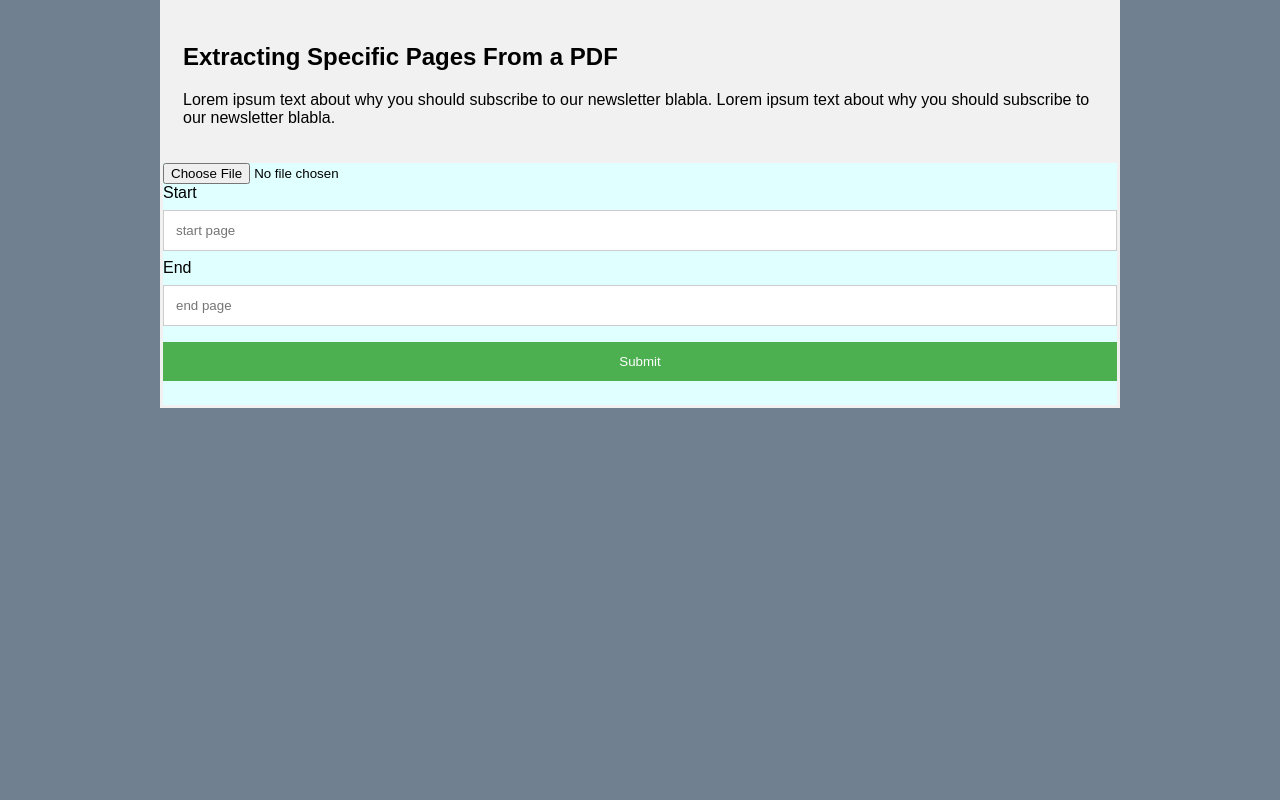
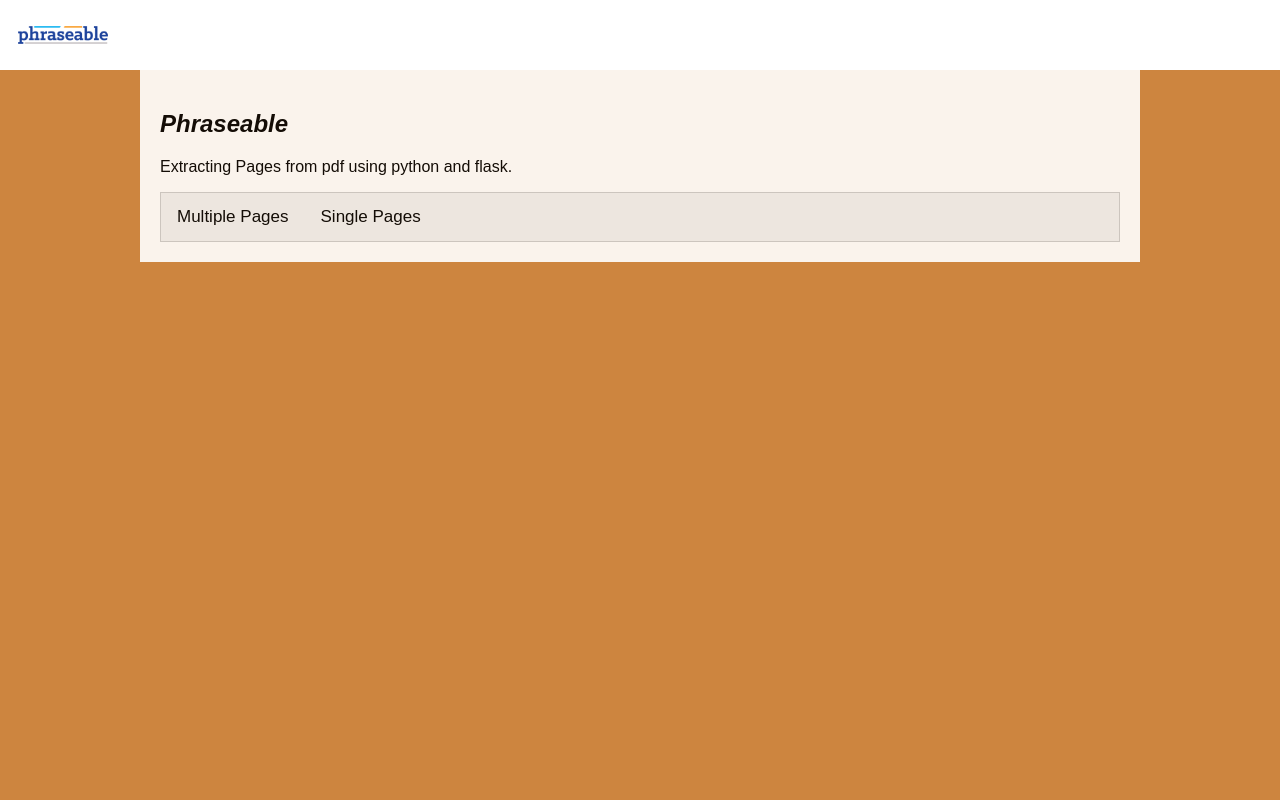
Before and after one commit to akbatra567/Phraseable, a Flask app: page / in a window 1280 px wide. Run offline with Flask 2, Linux system fonts and the light colour scheme.

Commit message:
Extract All pages in a zip form

```diff
--- a/main.py
+++ b/main.py
@@ -1,17 +1,18 @@
 from flask import Flask, render_template, request, send_file
 import PyPDF2
 import os.path
+import zipfile36 as zipfile
 
 app = Flask(__name__)
 
 
 @app.route('/')
-def home():
+def index():
     return render_template('index.html', isFileSubmitted=False)
 
 
-@app.route('/uploader', methods=['GET', 'POST'])
-def upload_file():
+@app.route('/multi', methods=['GET', 'POST'])
+def multi_file():
     if request.method == 'POST':
         file = request.files['file']
         start = int(request.form['start'])
@@ -23,21 +24,46 @@ def upload_file():
         if extension == ".pdf":
             # pdf writer object
             pdf_writer = PyPDF2.PdfFileWriter()
-
             # pdf reader object
-            pdfReader = PyPDF2.PdfFileReader(file)
+            pdf_reader = PyPDF2.PdfFileReader(file)
             start = start - 1
             end = end
             for i in range(start, end):
-                # pdfReader.getPage(i)
-                pdf_writer.addPage(pdfReader.getPage(i))
+                pdf_writer.addPage(pdf_reader.getPage(i))
 
-            newFile = filename + '_extracted' + extension
-
+            newFile = "static/data/" + filename + '_extracted' + extension
             with open(newFile, 'wb') as fh:
                 pdf_writer.write(fh)
+            return render_template('index.html', isFileSubmitted=True, fileName=newFile)
 
-            return render_template('index.html', isFileSubmitted=True, fileName=newFile)
+        return render_template('index.html', isFileSubmitted=False, error='File not pdf')
+
+
+@app.route('/single', methods=['GET', 'POST'])
+def single_file():
+    if request.method == 'POST':
+        pdf = request.files['pdf']
+        name = os.path.splitext(pdf.filename)[0]
+        extension_file = os.path.splitext(pdf.filename)[1]
+
+        if extension_file == ".pdf":
+            zipp = name + ".zip"
+            zipobj = zipfile.ZipFile(zipp, 'w')
+            # pdf reader object
+            pdfreader = PyPDF2.PdfFileReader(pdf)
+            last = pdfreader.getNumPages()
+            for count in range(0, last):
+                # pdf writer object
+                pdfwriter = PyPDF2.PdfFileWriter()
+                pdfwriter.addPage(pdfreader.getPage(count))
+                newfiles = "static/data/" + name + str(count) + ".pdf"
+                with open(newfiles, 'wb') as filehead:
+                    pdfwriter.write(filehead)
+                zipobj.write(newfiles)
+
+            zipobj.close()
+
+            return render_template('index.html', isFileSubmitted=True, fileName=zipp)
 
         return render_template('index.html', isFileSubmitted=False, error='File not pdf')
 
@@ -45,9 +71,9 @@ def upload_file():
 @app.route('/download', methods=['GET', 'POST'])
 def download():
     if request.method == 'GET':
-        filename2 = request.args.get("file")
+        files_ = request.args.get("file")
     try:
-        return send_file(filename2)
+        return send_file(files_)
     except Exception as e:
         return str(e)
 
--- a/requirements.txt
+++ b/requirements.txt
@@ -1,3 +1,5 @@
 pypdf2
 flask
 requests
+rarfile
+zipfile36
--- /dev/null
+++ b/static/css/style.css
@@ -0,0 +1,68 @@
+
+		body {
+			margin: 0;
+			font-family: Arial;
+			background-color: peru;
+		}
+
+		/* Style the tab */
+		.tab {
+		  overflow: hidden;
+		  border: 1px solid #ccc;
+		  background-color: #f1f1f1;
+		}
+
+		/* Style the buttons inside the tab */
+		.tab button {
+		  background-color: inherit;
+		  float: left;
+		  border: none;
+		  outline: none;
+		  cursor: pointer;
+		  padding: 14px 16px;
+		  transition: 0.3s;
+		  font-size: 17px;
+		}
+
+		/* Change background color of buttons on hover */
+		.tab button:hover {
+		  background-color: #ddd;
+		}
+
+		/* Create an active/current tablink class */
+		.tab button.active {
+		  background-color: #ccc;
+		}
+
+		/* Style the tab content */
+		.tabcontent {
+		  display: none;
+		  padding: 6px 12px;
+		  border: 1px solid #ccc;
+		  border-top: none;
+		}
+
+		.error{
+			color: white;
+			background: indianred !important;
+			padding: 15px !important;
+			border-radius: 0 !important;
+			position: relative;
+			display: inline-block !important;
+			box-shadow: 1px 1px 1px #aaaaaa;
+			margin-top: 10px;
+		}
+
+        .main{
+            padding: 20px;
+            margin: auto;
+            width: 75%;
+            background-color: white;
+            opacity: 0.9;
+        }
+
+		.header{
+			height: 70px;
+			width: 100%;
+			background-color: white;
+		}
--- a/templates/index.html
+++ b/templates/index.html
@@ -1,87 +1,38 @@
+
 <html>
    <head>
-	<style>
-		body{
-			margin: 0;
-			font-family: Arial, Helvetica, sans-serif;
-			background-color: slategrey;
-		}
-		.content{
-			border: 3px solid #f1f1f1;
-  			font-family: Arial;
-		}
-		.content-header{
-			padding: 20px;
-			background-color: #f1f1f1;
-		}
-		.main{
-			width: 75%;
-			margin-top: 2rem;
-			display: flex;
-			margin: auto;
-			justify-content: center;
-			background-color: lightcyan;
-		}
-		.error{
-			color: white;
-			background: indianred !important;
-			padding: 15px !important;
-			border-radius: 0 !important;
-			position: relative;
-			display: inline-block !important;
-			box-shadow: 1px 1px 1px #aaaaaa;
-			margin-top: 10px;
-		}
-		.download-link {
-			width: 100%;
-		}
-		.download-link a {
-			text-decoration: none;
-		}
-
-		input[type=text], input[type=submit] {
-		  width: 100%;
-		  padding: 12px;
-		  margin: 8px 0;
-		  border: 1px solid #ccc;
-		}
-
-		input[type=submit] {
-		  background-color: #4CAF50;
-		  color: white;
-		  border: none;
-		}
-
-		input[type=submit]:hover {
-		  opacity: 0.8;
-		}
-
-		.form-inline button {
-		  padding: 10px 20px;
-		  background-color: dodgerblue;
-		  border: 1px solid #ddd;
-		  color: white;
-		  cursor: pointer;
-		}
-
-	</style>
+	   <meta name="viewport" content="width=device-width, initial-scale=1">
+		<link rel="stylesheet" href="../static/css/style.css">
    </head>
    <body>
+   <div class="header">
+	   <a href="/"><img src="../static/images/phraseable.png" height="70px"/></a>
+   </div>
    <div class="main">
+
 		<div class="content">
 			<div class="content-header">
-				<h2>Extracting Specific Pages From a PDF</h2>
-    			<p>Lorem ipsum text about why you should subscribe to our newsletter blabla. Lorem ipsum text about why you should subscribe to our newsletter blabla.</p>
+				<h2><em>Phraseable</em></h2>
+    			<p>Extracting Pages from pdf using python and flask.</p>
 			</div>
+		</div>
+
+	<div class="tab">
+	  <button class="tablinks" onclick="openCity(event, 'Multiple Pages')" >Multiple Pages</button>
+	  <button class="tablinks" onclick="openCity(event, 'Single Pages')">Single Pages</button>
+	</div>
+
+	<div id="Multiple Pages" class="tabcontent">
+	  <h3>Multiple Pages</h3>
 		<div class="form-control">
 		{% if isFileSubmitted == False %}
-					<form action = "/uploader" method = "POST" enctype = "multipart/form-data">
+			<form action = "/multi" method = "POST" enctype = "multipart/form-data">
 				<input type = "file" name = "file" /><br/>
 				<div class="form-inline">
 					<label for="start">Start</label>
-							<input type = "text" name = "start" placeholder="start page" required/>
+					<input id="start" type = "text" name = "start" placeholder="start page" required/>
 					<label for="end">End</label>
-							<input type = "text" name = "end" placeholder="end page" required/>
+					<input id="end" type = "text" name = "end" placeholder="end page" required/>
 				</div>
 				<input id="submit-btn" type = "submit"/><br/>
 			</form>
@@ -91,15 +42,46 @@
 			</div>
 			{% endif %}
 		{% endif %}
+
+		</div>
+	</div>
+
+	<div id="Single Pages" class="tabcontent">
+	  <h3>Single Pages</h3>
+	  <div>
+		  <form action="/single" method="POST" enctype="multipart/form-data">
+			  <input type="file" name="pdf"/>
+			  <input type="submit"/>
+		  </form>
+	  </div>
 	</div>
 
 	   	{% if isFileSubmitted == True %}
 			<div class="download-link">
+				<p>Download your processed File here:</p>
 				<a href="/download?file={{fileName}}"> Download File</a>
 			</div>
 		{% endif %}
 
 	</div>
-	</div>
+   <script>
+		function openCity(evt, cityName) {
+		  var i, tabcontent, tablinks;
+		  tabcontent = document.getElementsByClassName("tabcontent");
+		  for (i = 0; i < tabcontent.length; i++) {
+			tabcontent[i].style.display = "none";
+		  }
+		  tablinks = document.getElementsByClassName("tablinks");
+		  for (i = 0; i < tablinks.length; i++) {
+			tablinks[i].className = tablinks[i].className.replace(" active", "");
+		  }
+		  document.getElementById(cityName).style.display = "block";
+		  evt.currentTarget.className += " active";
+		}
+
+		// Get the element with id="defaultOpen" and click on it
+		document.getElementById("defaultOpen").click();
+	</script>
+
    </body>
 </html>
```
Also changed, not shown: static/images/phraseable.png (added), 1 other file. Lines whose indentation alone changed are shown as unchanged.
